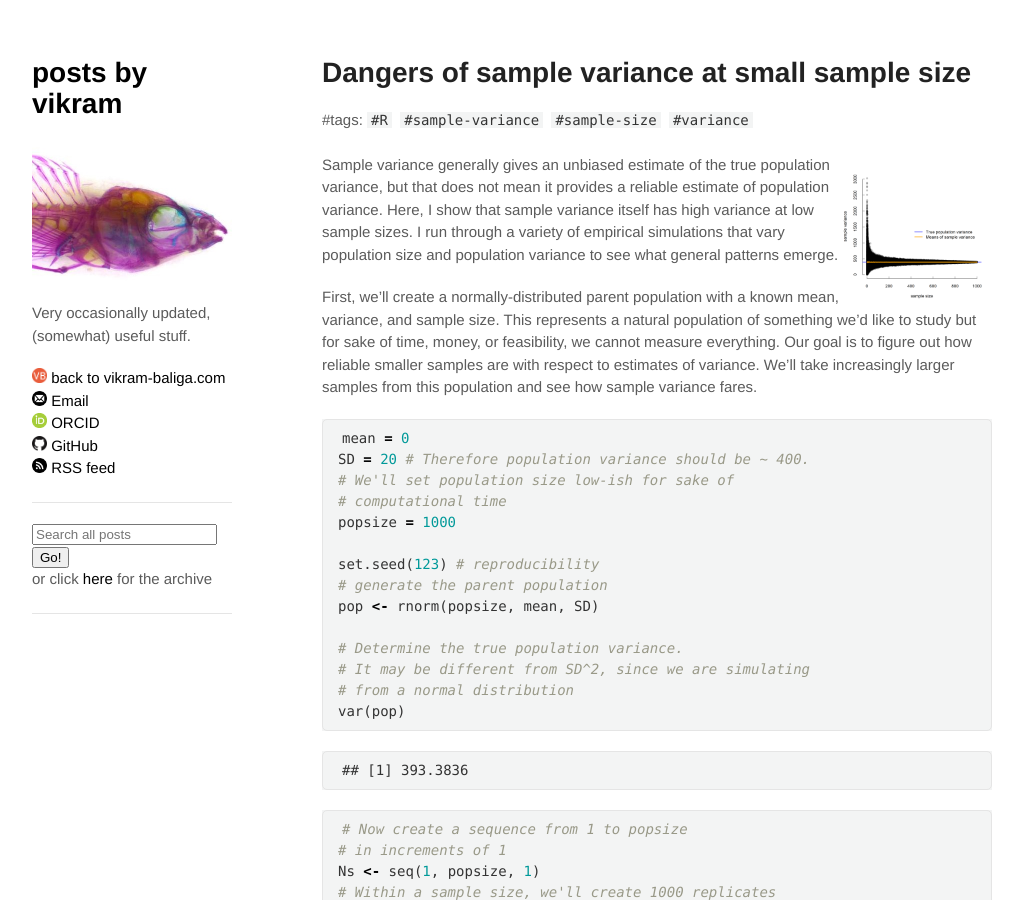
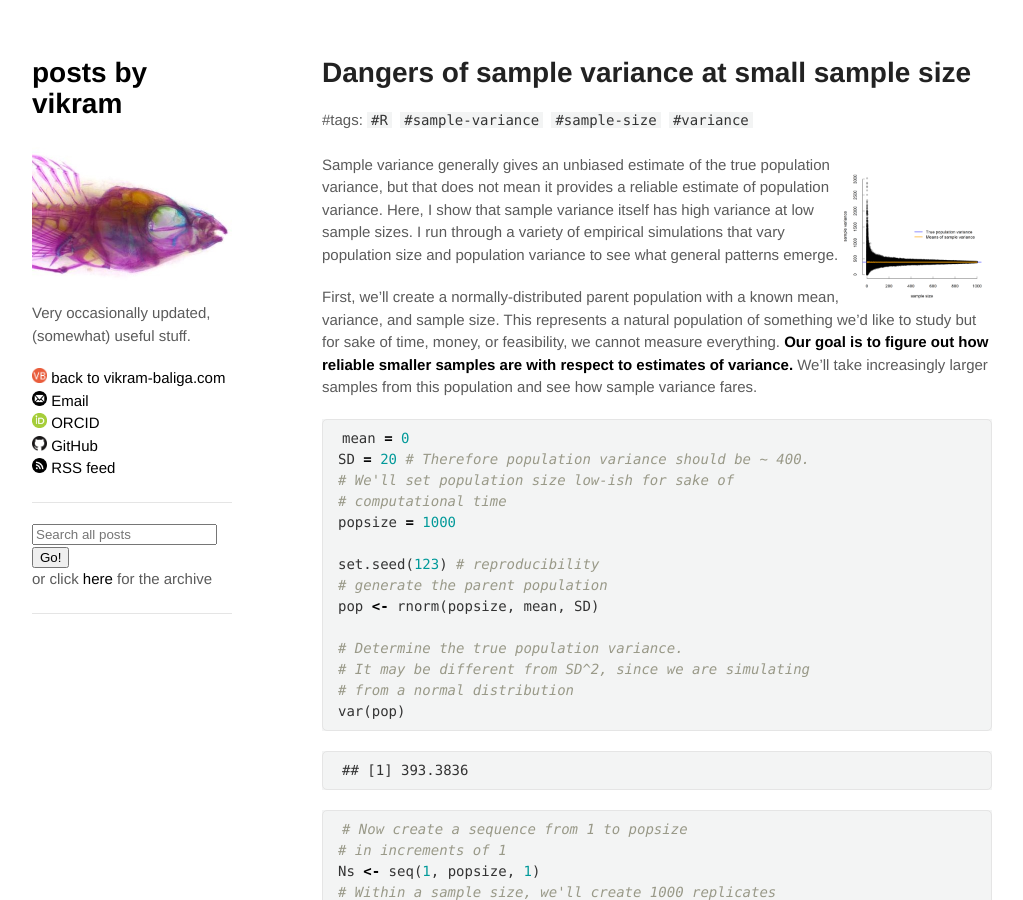
Before and after one commit to vbaliga/vbaliga.github.io, a Jekyll site: the page built from _posts/2019-05-07-dangers-sample-variance-small-sample-size.md, in a window 1280 px wide and 900 px high. Shown: the whole window, without its empty margins (128-1151 px from the left). Built offline with Jekyll 4.4.1, drawn with Linux system fonts in a browser that asks for light colours; a script that is not in the unit is left out; some of the changed text lies outside the part shown.

Commit message:
Update 2019-05-07-dangers-sample-variance-small-sample-size.md

````diff
--- a/_posts/2019-05-07-dangers-sample-variance-small-sample-size.md
+++ b/_posts/2019-05-07-dangers-sample-variance-small-sample-size.md
@@ -9,7 +9,7 @@ Sample variance generally gives an unbiased estimate of the true population vari
 </p>
 <!---more--->
 
-First, we’ll create a normally-distributed parent population with a known mean, variance, and sample size. This represents a natural population of something we’d like to study but for sake of time, money, or feasibility, we cannot measure everything. Our goal is to figure out how reliable smaller samples are with respect to estimates of variance. We’ll take increasingly larger samples from this population and see how sample variance fares.
+First, we’ll create a normally-distributed parent population with a known mean, variance, and sample size. This represents a natural population of something we’d like to study but for sake of time, money, or feasibility, we cannot measure everything. **Our goal is to figure out how reliable smaller samples are with respect to estimates of variance.** We’ll take increasingly larger samples from this population and see how sample variance fares.
 
 ``` r
 mean = 0
@@ -116,8 +116,8 @@ legend(400, 1500,
 
 ![](https://github.com/vbaliga/vbaliga.github.io/raw/master/images/2019-05-07/sample_variance_vs_sample_size.png)<!-- -->
 
-Pretty crazy\! The variation in sample variance is tremendous at small sample sizes. But the mean of this variation (orange) is basically
-identical to the true population variance (blue).
+Pretty crazy\! **The variation in sample variance is tremendous at small sample sizes. But the mean of this variation (orange) is basically
+identical to the true population variance (blue).**
 
 Let’s figure out at what point the variance of sample variances seem to become reliable. Since we know this happens at small sample sizes, we’ll just plot cases where sample size varies from 1 to 100 to get a more refined view of the data.
 
````
Also changed, not shown: other parts of _posts/2019-05-07-dangers-sample-variance-small-sample-size.md (+1 -1 lines).
